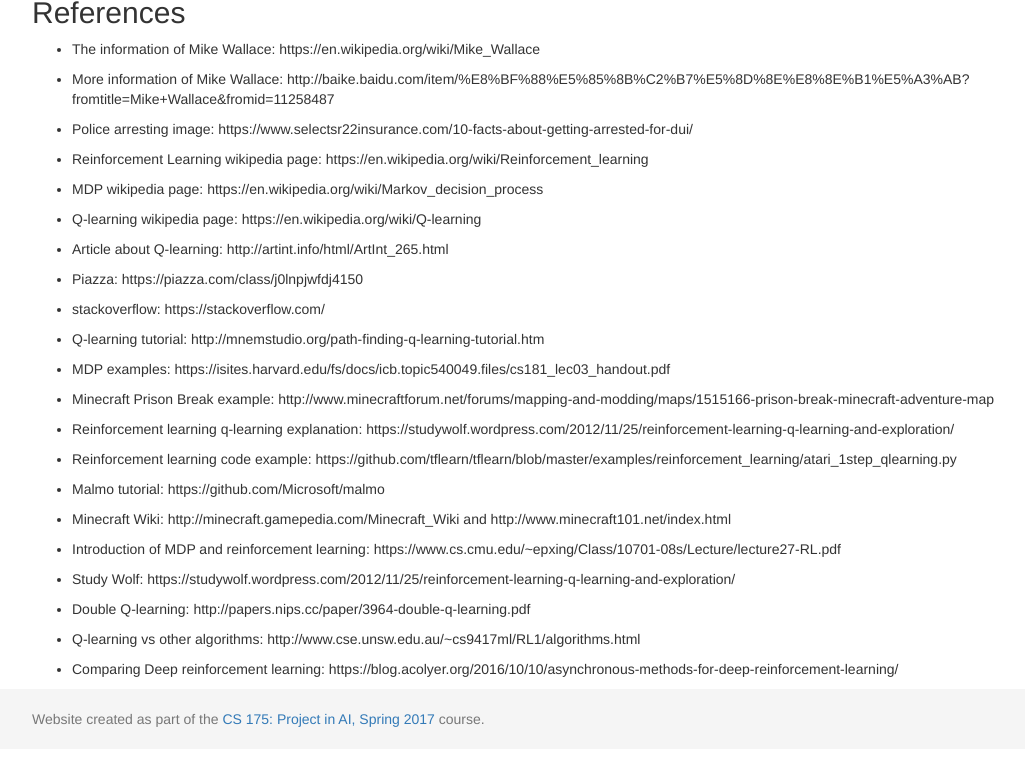
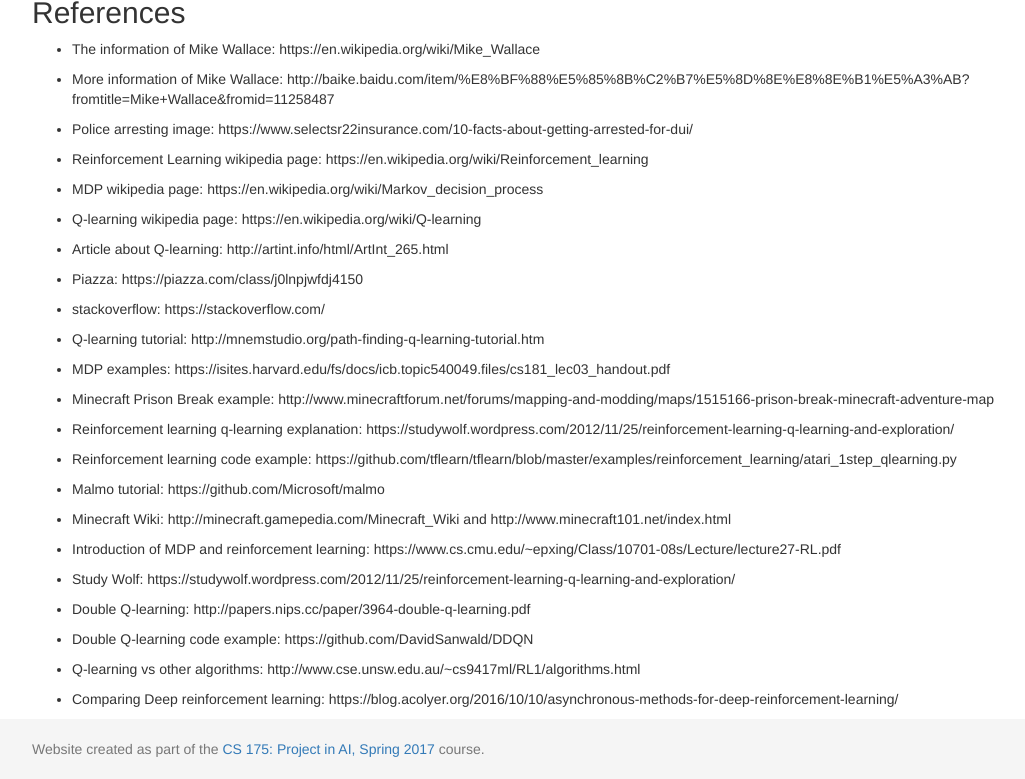
Before and after one commit to rl3740/WallaceAI, a Jekyll site: the page built from docs/final.md, in a window 1280 px wide and 900 px high, scrolled down 6773 px, cut to the strip 121-900 px from the top of the window. Shown: the whole strip, without its empty margins (38-1063 px from the left). Built offline with Jekyll 4.4.1, drawn with Linux system fonts in a browser that asks for light colours; before the commit the page ends 7643 px from its top, so only the background shows below that.

Commit message:
Create final.md

```diff
--- a/docs/final.md
+++ b/docs/final.md
@@ -171,6 +171,8 @@
 
 - Double Q-learning: http://papers.nips.cc/paper/3964-double-q-learning.pdf
 
+- Double Q-learning code example: https://github.com/DavidSanwald/DDQN
+
 - Q-learning vs other algorithms: http://www.cse.unsw.edu.au/~cs9417ml/RL1/algorithms.html
 
 - Comparing Deep reinforcement learning: https://blog.acolyer.org/2016/10/10/asynchronous-methods-for-deep-reinforcement-learning/
```
